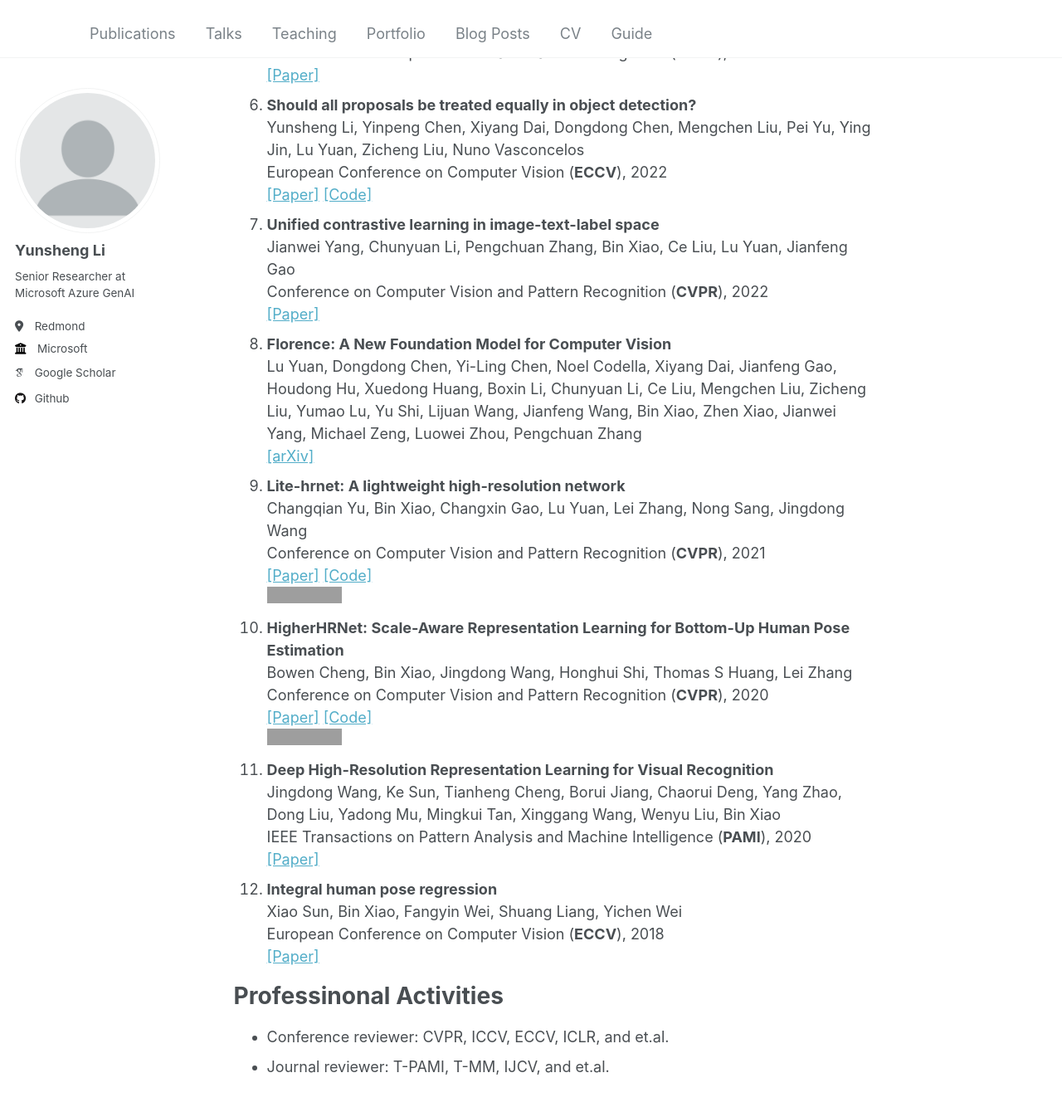
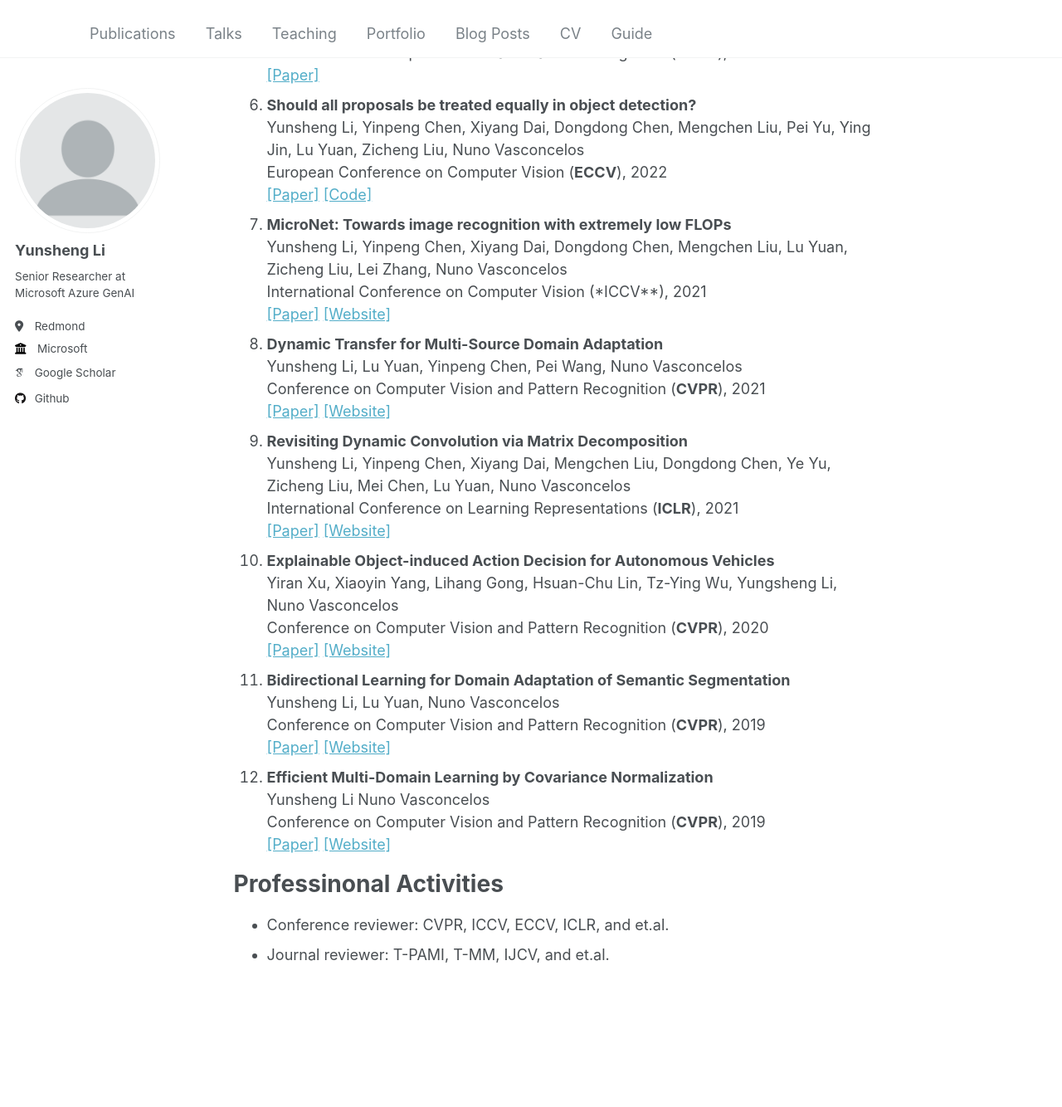
Before and after one commit to liyunsheng13/liyunsheng13.github.io, a Jekyll site: the page built from _pages/about.md, in a window 1280 px wide and 1400 px high, scrolled down 1080 px. Shown: the top 1334 px of the window at 83% size. Built offline with Jekyll 4.4.1, drawn with Linux system fonts in a browser that asks for light colours; some web fonts are replaced; grey boxes are pictures that could not be loaded.

Commit message:
add changes

```diff
--- a/_pages/about.md
+++ b/_pages/about.md
@@ -40,31 +40,30 @@ Publications
    Yunsheng Li, Yinpeng Chen, Xiyang Dai, Dongdong Chen, Mengchen Liu, Pei Yu, Ying Jin, Lu Yuan, Zicheng Liu, Nuno Vasconcelos <br>
    European Conference on Computer Vision (**ECCV**), 2022 <br>
    [[Paper]](https://arxiv.org/pdf/2207.03520) [[Code]](https://github.com/liyunsheng13/dpp)
-6. **Unified contrastive learning in image-text-label space** <br>
-   Jianwei Yang, Chunyuan Li, Pengchuan Zhang, Bin Xiao, Ce Liu, Lu Yuan, Jianfeng Gao <br>
-    Conference on Computer Vision and Pattern Recognition (**CVPR**), 2022 <br>
-    [[Paper]](https://openaccess.thecvf.com/content/CVPR2022/papers/Yang_Unified_Contrastive_Learning_in_Image-Text-Label_Space_CVPR_2022_paper.pdf)
-6. **Florence: A New Foundation Model for Computer Vision** <br>
-   Lu Yuan, Dongdong Chen, Yi-Ling Chen, Noel Codella, Xiyang Dai, Jianfeng Gao, Houdong Hu, Xuedong Huang, Boxin Li, Chunyuan Li, Ce Liu, Mengchen Liu, Zicheng Liu, Yumao Lu, Yu Shi, Lijuan Wang, Jianfeng Wang, Bin Xiao, Zhen Xiao, Jianwei Yang, Michael Zeng, Luowei Zhou, Pengchuan Zhang <br>
-   [[arXiv]](https://arxiv.org/pdf/2111.11432)
-4. **Lite-hrnet: A lightweight high-resolution network** <br>
-   Changqian Yu, Bin Xiao, Changxin Gao, Lu Yuan, Lei Zhang, Nong Sang, Jingdong Wang <br>
+6. **MicroNet: Towards image recognition with extremely low FLOPs** <br>
+   Yunsheng Li, Yinpeng Chen, Xiyang Dai, Dongdong Chen, Mengchen Liu, Lu Yuan, Zicheng Liu, Lei Zhang, Nuno Vasconcelos <br>
+   International Conference on Computer Vision (*ICCV**), 2021 <br>
+   [[Paper]](https://arxiv.org/abs/2108.05894) [[Website]](http://www.svcl.ucsd.edu/projects/drt)
+6. **Dynamic Transfer for Multi-Source Domain Adaptation** <br>
+   Yunsheng Li, Lu Yuan, Yinpeng Chen, Pei Wang, Nuno Vasconcelos <br>
    Conference on Computer Vision and Pattern Recognition (**CVPR**), 2021 <br>
-   [[Paper]](http://openaccess.thecvf.com/content/CVPR2021/papers/Yu_Lite-HRNet_A_Lightweight_High-Resolution_Network_CVPR_2021_paper.pdf) [[Code]](https://github. com/HRNet/Lite-HRNet)
-   <div><iframe src="https://ghbtns.com/github-btn.html?user=HRNet&repo=Lite-HRNet&type=star&count=true" frameborder="0" scrolling="0" width="94px" height="20px"></iframe></div>
-3. **HigherHRNet: Scale-Aware Representation Learning for Bottom-Up Human Pose Estimation** <br>
-   Bowen Cheng, Bin Xiao, Jingdong Wang, Honghui Shi, Thomas S Huang, Lei Zhang <br>
+   [[Paper]](https://arxiv.org/abs/2103.10583) [[Website]](http://www.svcl.ucsd.edu/projects/drt)
+4. **Revisiting Dynamic Convolution via Matrix Decomposition** <br>
+   Yunsheng Li, Yinpeng Chen, Xiyang Dai, Mengchen Liu, Dongdong Chen, Ye Yu, Zicheng Liu, Mei Chen, Lu Yuan, Nuno Vasconcelos <br>
+   International Conference on Learning Representations (**ICLR**), 2021 <br>
+   [[Paper]](https://arxiv.org/abs/2103.08756) [[Website]](http://www.svcl.ucsd.edu/projects/dcd)
+3. **Explainable Object-induced Action Decision for Autonomous Vehicles** <br>
+   Yiran Xu, Xiaoyin Yang, Lihang Gong, Hsuan-Chu Lin, Tz-Ying Wu, Yungsheng Li, Nuno Vasconcelos <br>
    Conference on Computer Vision and Pattern Recognition (**CVPR**), 2020 <br>
-   [[Paper]](http://openaccess.thecvf.com/content_CVPR_2020/papers/Cheng_HigherHRNet_Scale-Aware_Representation_Learning_for_Bottom-Up_Human_Pose_Estimation_CVPR_2020_paper.pdf) [[Code]](https://github.com/HRNet/HigherHRNet-Human-Pose-Estimation)
-   <div><iframe src="https://ghbtns.com/github-btn.html?user=HRNet&repo=HigherHRNet-Human-Pose-Estimation&type=star&count=true" frameborder="0" scrolling="0" width="94px" height="20px"></iframe></div>
-3. **Deep High-Resolution Representation Learning for Visual Recognition** <br>
-   Jingdong Wang, Ke Sun, Tianheng Cheng, Borui Jiang, Chaorui Deng, Yang Zhao, Dong Liu, Yadong Mu, Mingkui Tan, Xinggang Wang, Wenyu Liu, Bin Xiao <br>
-   IEEE Transactions on Pattern Analysis and Machine Intelligence (**PAMI**), 2020 <br>
-   [[Paper]](https://arxiv.org/pdf/1908.07919)
-2. **Integral human pose regression** <br>
-   Xiao Sun, Bin Xiao, Fangyin Wei, Shuang Liang, Yichen Wei <br>
-    European Conference on Computer Vision (**ECCV**), 2018 <br>
-    [[Paper]](http://openaccess.thecvf.com/content_ECCV_2018/papers/Xiao_Sun_Integral_Human_Pose_ECCV_2018_paper.pdf)
+   [[Paper]](https://arxiv.org/pdf/2003.09405.pdf) [[Website]](https://twizwei.github.io/bddoia_project/)
+3. **Bidirectional Learning for Domain Adaptation of Semantic Segmentation** <br>
+   Yunsheng Li, Lu Yuan, Nuno Vasconcelos <br>
+   Conference on Computer Vision and Pattern Recognition (**CVPR**), 2019 <br>
+   [[Paper]](https://arxiv.org/pdf/1904.10620.pdf) [[Website]](http://www.svcl.ucsd.edu/projects/bdl)
+2. **Efficient Multi-Domain Learning by Covariance Normalization** <br>
+   Yunsheng Li Nuno Vasconcelos <br>
+   Conference on Computer Vision and Pattern Recognition (**CVPR**), 2019 <br>
+   [[Paper]](http://openaccess.thecvf.com/content_CVPR_2019/papers/Li_Efficient_Multi-Domain_Learning_by_Covariance_Normalization_CVPR_2019_paper.pdf) [[Website]](http://www.svcl.ucsd.edu/projects/CovNorm)
 
 
 
```
